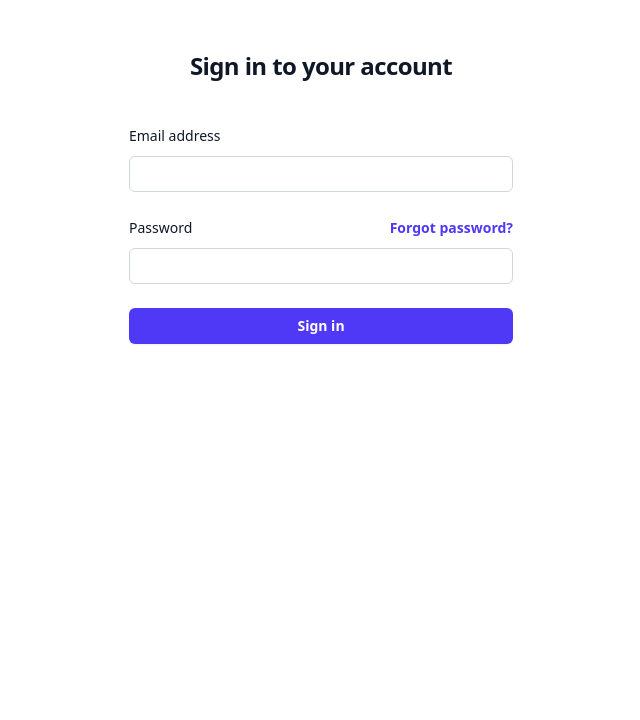
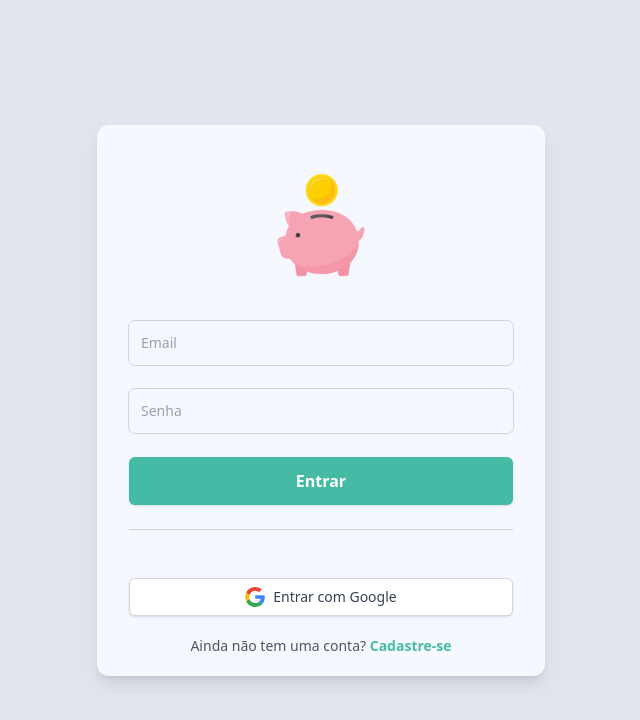
Before and after one commit to LeonardoFurmann/ControleFinanceiro_Front, a React (Vite) app: page / in a window 1280 px wide. Shown: the top 720 px of the page, without its empty margins (319-959 px from the left). Built offline with nearby package versions, Linux system fonts and the light colour scheme.

Commit message:
estilização formulário login

```diff
--- a/src/App.css
+++ b/src/App.css
@@ -1,4 +1,28 @@
 @import "tailwindcss";
+
+
+@theme {
+  /* Mint */
+  --color-mint-100: oklch(0.90 0.08 178);
+  --color-mint-300: oklch(0.80 0.10 178);
+  --color-mint-500: oklch(0.72 0.11 178);
+  --color-mint-700: oklch(0.60 0.12 178);
+  --color-mint-900: oklch(0.45 0.13 178);
+
+  /* Black */
+  --color-black-100: oklch(0.20 0.02 270);
+  --color-black-300: oklch(0.15 0.01 270);
+  --color-black-500: oklch(0.10 0.01 270);
+  --color-black-700: oklch(0.07 0.01 270);
+  --color-black-900: oklch(0.04 0.00 270);
+
+  /* White */
+  --color-white-100: oklch(0.98 0.01 270);
+  --color-white-300: oklch(0.95 0.01 270);
+  --color-white-500: oklch(0.92 0.01 270);
+  --color-white-700: oklch(0.88 0.01 270);
+  --color-white-900: oklch(0.85 0.01 270);
+}
 
 * {
     box-sizing: border-box;
@@ -7,8 +31,7 @@
   h1,
   h2,
   h3,
-  h4,
-  p {
+  h4 {
     margin: 0px;
   }
 
--- a/src/App.tsx
+++ b/src/App.tsx
@@ -1,18 +1,20 @@
 import './App.css'
 import { BrowserRouter, Route, Routes } from 'react-router-dom';
-import Home from './components/Home/Home';
+import Home from './pages/Home/Home';
 
 
 function App() {
 
   return (
-   <div>
+    <div>
       <BrowserRouter>
+        <main>
           <Routes>
-              <Route path='/' element={<Home/>} />
+            <Route path='/' element={<Home />} />
           </Routes>
+        </main>
       </BrowserRouter>
-   </div>
+    </div>
   )
 }
 
--- /dev/null
+++ b/src/components/Button/Button.tsx
@@ -0,0 +1,40 @@
+import React from "react";
+
+type ButtonProps = {
+    text: string;
+    onClick?: () => void;
+    disabled?: boolean;
+    type?: "button" | "submit" | "reset";
+    className?: string;
+    children?: any
+};
+
+const Button: React.FC<ButtonProps> = ({
+    text,
+    onClick,
+    disabled = false,
+    type = "button",
+    className = "",
+    children
+}) => {
+    return (
+        <button
+            type={type}
+            onClick={onClick}
+            disabled={disabled}
+            className={`
+        flex w-full justify-center rounded-md cursor-pointer
+        shadow-sm transition-colors duration-200 items-center
+        hover:opacity-90 focus-visible:outline-2
+        focus-visible:outline-offset-2
+        disabled:cursor-not-allowed
+        ${className}
+      `}
+        >
+            {children}
+            {text}
+        </button>
+    );
+};
+
+export default Button;
--- a/src/components/Home/Home.tsx
+++ /dev/null
@@ -1,72 +0,0 @@
-import React from 'react'
-
-type Props = {}
-
-const Home = (props: Props) => {
-  return (
-    <section>
-      <div className="flex min-h-full flex-1 flex-col justify-center px-6 py-12 lg:px-8">
-        <div className="sm:mx-auto sm:w-full sm:max-w-sm">
-
-          <h2 className="mt-10 text-center text-2xl/9 font-bold tracking-tight text-gray-900">
-            Sign in to your account
-          </h2>
-        </div>
-
-        <div className="mt-10 sm:mx-auto sm:w-full sm:max-w-sm">
-          <form action="#" method="POST" className="space-y-6">
-            <div>
-              <label htmlFor="email" className="block text-sm/6 font-medium text-gray-900">
-                Email address
-              </label>
-              <div className="mt-2">
-                <input
-                  id="email"
-                  name="email"
-                  type="email"
-                  required
-                  autoComplete="email"
-                  className="block w-full rounded-md bg-white px-3 py-1.5 text-base text-gray-900 outline-1 -outline-offset-1 outline-gray-300 placeholder:text-gray-400 focus:outline-2 focus:-outline-offset-2 focus:outline-indigo-600 sm:text-sm/6"
-                />
-              </div>
-            </div>
-
-            <div>
-              <div className="flex items-center justify-between">
-                <label htmlFor="password" className="block text-sm/6 font-medium text-gray-900">
-                  Password
-                </label>
-                <div className="text-sm">
-                  <a href="#" className="font-semibold text-indigo-600 hover:text-indigo-500">
-                    Forgot password?
-                  </a>
-                </div>
-              </div>
-              <div className="mt-2">
-                <input
-                  id="password"
-                  name="password"
-                  type="password"
-                  required
-                  autoComplete="current-password"
-                  className="block w-full rounded-md bg-white px-3 py-1.5 text-base text-gray-900 outline-1 -outline-offset-1 outline-gray-300 placeholder:text-gray-400 focus:outline-2 focus:-outline-offset-2 focus:outline-indigo-600 sm:text-sm/6"
-                />
-              </div>
-            </div>
-
-            <div>
-              <button
-                type="submit"
-                className="flex w-full justify-center rounded-md bg-indigo-600 px-3 py-1.5 text-sm/6 font-semibold text-white shadow-xs hover:bg-indigo-500 focus-visible:outline-2 focus-visible:outline-offset-2 focus-visible:outline-indigo-600"
-              >
-                Sign in
-              </button>
-            </div>
-          </form>
-        </div>
-      </div>
-    </section>
-  )
-}
-
-export default Home
--- /dev/null
+++ b/src/components/Input/Input.tsx
@@ -0,0 +1,48 @@
+import React from 'react';
+
+type InputProps = {
+    label?: string;
+    name: string;
+    type: string;
+    className?: string;
+    value: string;
+    onChange?: (e: React.ChangeEvent<HTMLInputElement>) => void;
+    required?: boolean;
+    placeholder?: string;
+}
+
+const Input: React.FC<InputProps> = ({
+    label,
+    name,
+    type,
+    className = '',
+    value,
+    onChange,
+    required = false,
+    placeholder = '',
+}) => {
+    return (
+        <div>
+            {label ?? (
+                <label htmlFor={name} className="block text-sm font-medium text-gray-900">
+                    {label}
+                </label>
+            )}
+            <div className="mt-2">
+                <input
+                    id={name}
+                    name={name}
+                    type={type}
+                    value={value}
+                    onChange={onChange}
+                    required={required}
+                    autoComplete={name}
+                    placeholder={placeholder}
+                    className={`block w-full rounded-md bg-white-100 px-3 py-3 text-base text-gray-900 outline-1 outline-gray-300 placeholder:text-gray-400 focus:outline-2 focus:-outline-offset-2 focus:outline-mint-500 sm:text-sm ${className}`}
+                />
+            </div>
+        </div>
+    );
+};
+
+export default Input;
--- /dev/null
+++ b/src/components/Login/Login.tsx
@@ -0,0 +1,48 @@
+import React from 'react'
+import Button from '../../components/Button/Button'
+import Input from '../../components/Input/Input'
+import { Link } from 'react-router-dom'
+
+type Props = {}
+
+const Login = (props: Props) => {
+    return (
+        <div className='bg-white-100 shadow-lg w-full max-w-md m-auto rounded-xl'>
+            <div className="flex min-h-full flex-1 flex-col justify-center px-3 py-3 lg:px-8">
+                <div className="flex items-center justify-center">
+                    <img src="/pig.png" alt="Pig" className="h-44 w-44" />
+                    {/* <h2 className="mt-10 text-center text-2xl/9 font-bold tracking-tight text-black-700">
+                        Sign in to your account
+                    </h2> */}
+                </div>
+                <div className="sm:mx-auto sm:w-full sm:max-w-sm">
+                    <form action="#" method="POST" className="space-y-6">
+                        <Input name={'email'} type={'email'} value={''} placeholder='Email' />
+                        <Input name={'password'} type={'password'} value={''} placeholder='Senha' />
+                        <div>
+                            <Button text='Entrar' className='focus-visible:outline-mint-500  bg-mint-500 px-3 py-3 text-white
+                            disabled:bg-gray-300 text-md font-semibold ' />
+                        </div>
+                    </form>
+                </div>
+
+                <div className="my-6 border-t border-gray-300" />
+
+                <div className="mt-6">
+                    <Button text='Entrar com Google' className='justify-center gap-2 bg-white border border-gray-300 px-4 py-2 text-sm font-medium text-gray-700 hover:bg-gray-50'>
+                        <img src="/google-icon.svg" alt="Google" className="h-5 w-5" />
+                    </Button>
+                </div>
+
+                <p className="mt-5 mb-2 text-center text-sm text-gray-600">
+                    Ainda não tem uma conta?{' '}
+                    <Link to="/register" className="font-semibold text-mint-500 hover:text-mint-700">
+                        Cadastre-se
+                    </Link>
+                </p>
+            </div>
+        </div>
+    )
+}
+
+export default Login
--- /dev/null
+++ b/src/pages/Home/Home.tsx
@@ -0,0 +1,15 @@
+import React from 'react'
+import Login from '../../components/Login/Login'
+
+
+type Props = {}
+
+const Home = (props: Props) => {
+  return (
+    <section className='h-screen bg-white-500 flex'>
+      <Login />
+    </section>
+  )
+}
+
+export default Home
```
Also changed, not shown: public/google-icon.svg (added), public/pig.png (added).
